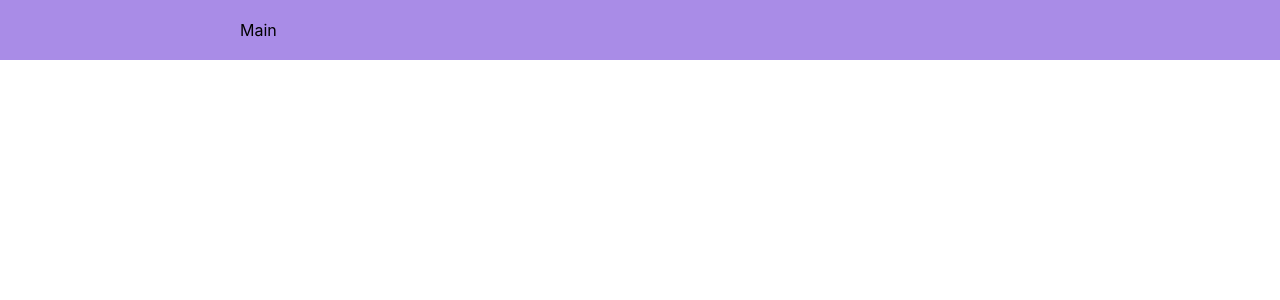
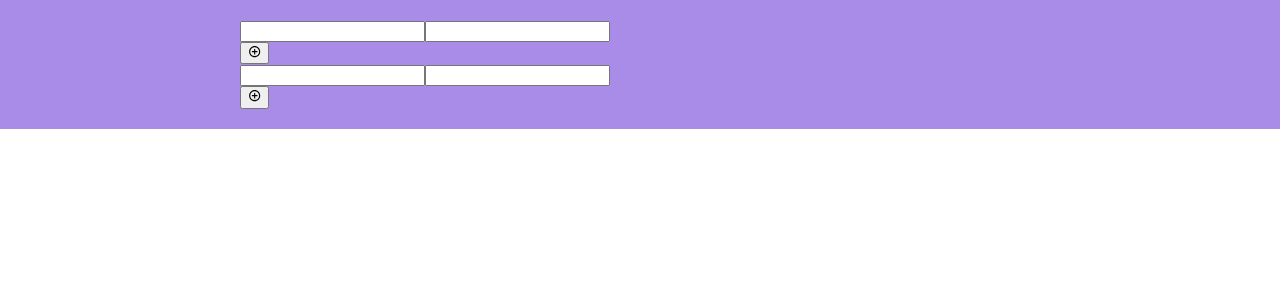
Before and after one commit to dcyoo777/survey, a React (Create React App) app: page / in a window 1280 px wide. Shown: the top 300 px of the page. Built offline with nearby package versions, Linux system fonts and the light colour scheme.

Commit message:
FEAT: selector 작업

```diff
--- a/package.json
+++ b/package.json
@@ -14,6 +14,7 @@
     "classnames": "^2.5.1",
     "react": "^18.3.1",
     "react-dom": "^18.3.1",
+    "react-icons": "^5.3.0",
     "react-modal": "^3.16.1",
     "react-redux": "^9.1.2",
     "react-scripts": "5.0.1",
--- a/src/redux/survey.ts
+++ b/src/redux/survey.ts
@@ -8,7 +8,6 @@ import {
 } from "@reduxjs/toolkit";
 import {QUESTION_TYPE, QuestionEntity, SectionEntity, SurveyRedux} from "./type";
 import {RootState} from "./index";
-import section from "../view/component/section/Section";
 
 const sectionAdapter = createEntityAdapter<SectionEntity>({
     sortComparer: (a, b) => a.id.toString().localeCompare(b.id.toString())
@@ -21,7 +20,7 @@ export const {
 } = sectionAdapter.getSelectors<RootState>((state: RootState) => state.survey.sections);
 
 const questionAdapter = createEntityAdapter<QuestionEntity>({
-    sortComparer: (a, b) => a.id.toString().localeCompare(b.id.toString())
+    sortComparer: (a, b) => a.order - b.order
 });
 
 export const {
@@ -61,6 +60,7 @@ const surveySlice: Slice<SurveyRedux> = createSlice({
                 description: '',
                 questions: questionAdapter.getInitialState({})
             };
+            console.log(newSection)
             sectionAdapter.addOne(state.sections, newSection);
         },
         updateSection: (state, action: PayloadAction<SectionEntity>) => {
@@ -86,12 +86,23 @@ const surveySlice: Slice<SurveyRedux> = createSlice({
                 id: state.sections.entities[action.payload].questions.ids.length + 1,
                 type: QUESTION_TYPE.RADIO_BUTTON,
                 question: '',
+                isShowDescription: false,
                 description: '',
                 answer: '',
                 isRequired: false,
-                options: [{id: 1, label: '옵션 1'}]
+                options: [{id: 1, label: '옵션 1'}],
+                order: state.sections.entities[action.payload].questions.ids.length
             }
             questionAdapter.addOne(state.sections.entities[action.payload].questions, newQuestion);
+        },
+        copyQuestion: (state, action: PayloadAction<{ sectionId: EntityId, question: QuestionEntity, order: number }>) => {
+            const { sectionId, question, order } = action.payload;
+            const newQuestion: QuestionEntity = {
+                ...question,
+                id: state.sections.entities[sectionId].questions.ids.length + 1,
+                order
+            }
+            questionAdapter.addOne(state.sections.entities[sectionId].questions, newQuestion);
         },
         updateQuestion: (state, action: PayloadAction<{sectionId: EntityId, question: QuestionEntity}>) => {
             const {sectionId, question} = action.payload;
--- a/src/view/component/page/Main.tsx
+++ b/src/view/component/page/Main.tsx
@@ -1,12 +1,27 @@
-import React from 'react';
+import React, {useEffect} from 'react';
 import './Main.scss';
+import {useDispatch, useSelector} from "react-redux";
+import {createSection, selectAllSections, selectSectionIds} from "../../../redux/survey";
+import Section from "../section/Section";
 
 function Main() {
+
+    const dispatch = useDispatch();
+
+    const sectionIds = useSelector(selectSectionIds);
+
+    console.log(sectionIds);
+
+    useEffect(() => {
+        if (sectionIds.length === 0) {
+            // @ts-ignore
+            dispatch(createSection())
+        }
+    }, []);
+
     return (
         <main>
-            <div className={"main"}>
-                <div className={"main-h1"}>Main</div>
-            </div>
+            {sectionIds.map((sectionId) => <Section key={`section_${sectionId}`} sectionId={sectionId}/>)}
         </main>
     );
 }
--- a/src/view/component/question/Question.tsx
+++ b/src/view/component/question/Question.tsx
@@ -1,11 +1,22 @@
-import React from 'react';
+import React, {useCallback} from 'react';
+import {EntityId} from "@reduxjs/toolkit";
+import {QuestionEntity} from "../../../redux/type";
+import QuestionHeader from "./QuestionHeader";
+import QuestionBody from "./QuestionBody";
+import QuestionFooter from "./QuestionFooter";
 
-function Question() {
+type QuestionProps = {
+    sectionId: EntityId;
+    question: QuestionEntity;
+}
 
-
+function Question({sectionId, question}: QuestionProps) {
 
     return (
         <div>
+            <QuestionHeader sectionId={sectionId} question={question}/>
+            <QuestionBody sectionId={sectionId} question={question}/>
+            <QuestionFooter sectionId={sectionId} question={question}/>
         </div>
     );
 }
--- a/src/view/component/question/QuestionBody.tsx
+++ b/src/view/component/question/QuestionBody.tsx
@@ -1,10 +1,39 @@
-import React from 'react';
+import React, {useCallback} from 'react';
+import {QUESTION_TYPE, QuestionEntity} from "../../../redux/type";
+import QuestionShortText from "./form/QuestionShortText";
+import QuestionLongText from "./form/QuestionLongText";
+import QuestionRadioButton from "./form/QuestionRadioButton";
+import QuestionCheckbox from "./form/QuestionCheckbox";
+import QuestionSelect from "./form/QuestionSelect";
+import {EntityId} from "@reduxjs/toolkit";
 
-function QuestionBody() {
+type QuestionBodyProps = {
+    sectionId: EntityId;
+    question: QuestionEntity;
+}
+
+function QuestionBody({sectionId, question}: QuestionBodyProps) {
+
+    const content = useCallback(() => {
+        switch (question.type) {
+            case QUESTION_TYPE.SHORT_TEXT:
+                return <QuestionShortText />;
+            case QUESTION_TYPE.LONG_TEXT:
+                return <QuestionLongText />;
+            case QUESTION_TYPE.RADIO_BUTTON:
+                return <QuestionRadioButton />;
+            case QUESTION_TYPE.CHECKBOX:
+                return <QuestionCheckbox />;
+            case QUESTION_TYPE.SELECT:
+                return <QuestionSelect />;
+            default:
+                return null;
+        }
+    }, [sectionId, question]);
 
     return (
         <div>
-
+            {content()}
         </div>
     );
 }
--- a/src/view/component/question/QuestionFooter.tsx
+++ b/src/view/component/question/QuestionFooter.tsx
@@ -1,9 +1,24 @@
-import React from 'react';
+import React, {useCallback} from 'react';
+import {EntityId} from "@reduxjs/toolkit";
+import {QuestionEntity} from "../../../redux/type";
+import {useDispatch} from "react-redux";
 
-function QuestionFooter() {
+type QuestionFooterProps = {
+    sectionId: EntityId;
+    question: QuestionEntity;
+}
+
+function QuestionFooter({sectionId, question}: QuestionFooterProps) {
+
+    const dispatch = useDispatch();
+
+    const onCopy = useCallback(() => {
+        dispatch({type: "COPY_QUESTION", payload: {sectionId, question}});
+    }, [dispatch]);
 
     return (
         <div>
+            <button onClick={onCopy}>copy</button>
         </div>
     );
 }
--- a/src/view/component/question/QuestionHeader.tsx
+++ b/src/view/component/question/QuestionHeader.tsx
@@ -1,9 +1,35 @@
-import React from 'react';
+import React, {useCallback} from 'react';
+import {EntityId} from "@reduxjs/toolkit";
+import {QuestionEntity} from "../../../redux/type";
+import {useDispatch} from "react-redux";
+import {updateQuestion, updateSection} from "../../../redux/survey";
 
-function QuestionHeader() {
+type QuestionHeaderProps = {
+    sectionId: EntityId;
+    question: QuestionEntity;
+}
+
+function QuestionHeader({sectionId, question}: QuestionHeaderProps) {
+
+    const dispatch = useDispatch();
+
+    const onChange = useCallback((e: React.ChangeEvent<HTMLInputElement>) => {
+        const {name, value} = e.target;
+
+        dispatch(updateQuestion({
+            sectionId,
+            question: {
+                ...question,
+                [name]: value
+            }
+        }));
+
+    }, [dispatch]);
 
     return (
         <div>
+            <input name={"title"} value={question.question} onChange={onChange} />
+            <input name={"description"} value={question.description} onChange={onChange}/>
         </div>
     );
 }
--- a/src/view/component/section/Section.tsx
+++ b/src/view/component/section/Section.tsx
@@ -1,13 +1,34 @@
 import React from 'react';
 import SectionHeader from "./SectionHeader";
+import {useSelector} from "react-redux";
+import {selectQuestionIds, selectSectionById} from "../../../redux/survey";
+import {RootState} from "../../../redux";
+import {EntityId} from "@reduxjs/toolkit";
+import Question from "../question/Question";
+import { MdOutlineAddCircleOutline } from "react-icons/md";
 
-function Section() {
+type SectionProps = {
+    sectionId: EntityId;
+}
 
+function Section({sectionId}: SectionProps) {
 
+    const section = useSelector((state: RootState) => selectSectionById(state, sectionId));
 
     return (
         <div>
-            <SectionHeader/>
+            <SectionHeader section={section} />
+            {section.questions.map((question) =>
+                <Question key={`section-${sectionId}_question-${question.id}`}
+                          sectionId={sectionId}
+                          question={question}
+                />
+            )}
+            <div>
+                <button>
+                    <MdOutlineAddCircleOutline />
+                </button>
+            </div>
         </div>
     );
 }
--- a/src/view/component/section/SectionHeader.tsx
+++ b/src/view/component/section/SectionHeader.tsx
@@ -1,12 +1,31 @@
-import React from 'react';
+import React, {useCallback} from 'react';
+import {SectionType} from "../../../redux/type";
+import {useDispatch} from "react-redux";
+import {updateSection} from "../../../redux/survey";
 
 type SectionHeaderProps = {
-
+    section: SectionType;
 }
 
-function SectionHeader({}: SectionHeaderProps) {
+function SectionHeader({section}: SectionHeaderProps) {
+
+    const dispatch = useDispatch();
+
+    const onChange = useCallback((e: React.ChangeEvent<HTMLInputElement>) => {
+        const {name, value} = e.target;
+
+        dispatch(updateSection({
+            ...section,
+            [name]: value
+        }));
+
+    }, [dispatch]);
+
     return (
-        <div></div>
+        <div>
+            <input name={"title"} value={section.title} onChange={onChange} />
+            <input name={"description"} value={section.description} onChange={onChange}/>
+        </div>
     );
 }
 
```
Also changed, not shown: src/redux/type.tsx (+9 -0 lines), 1 other file (tests, documents, lock files or other folders).
